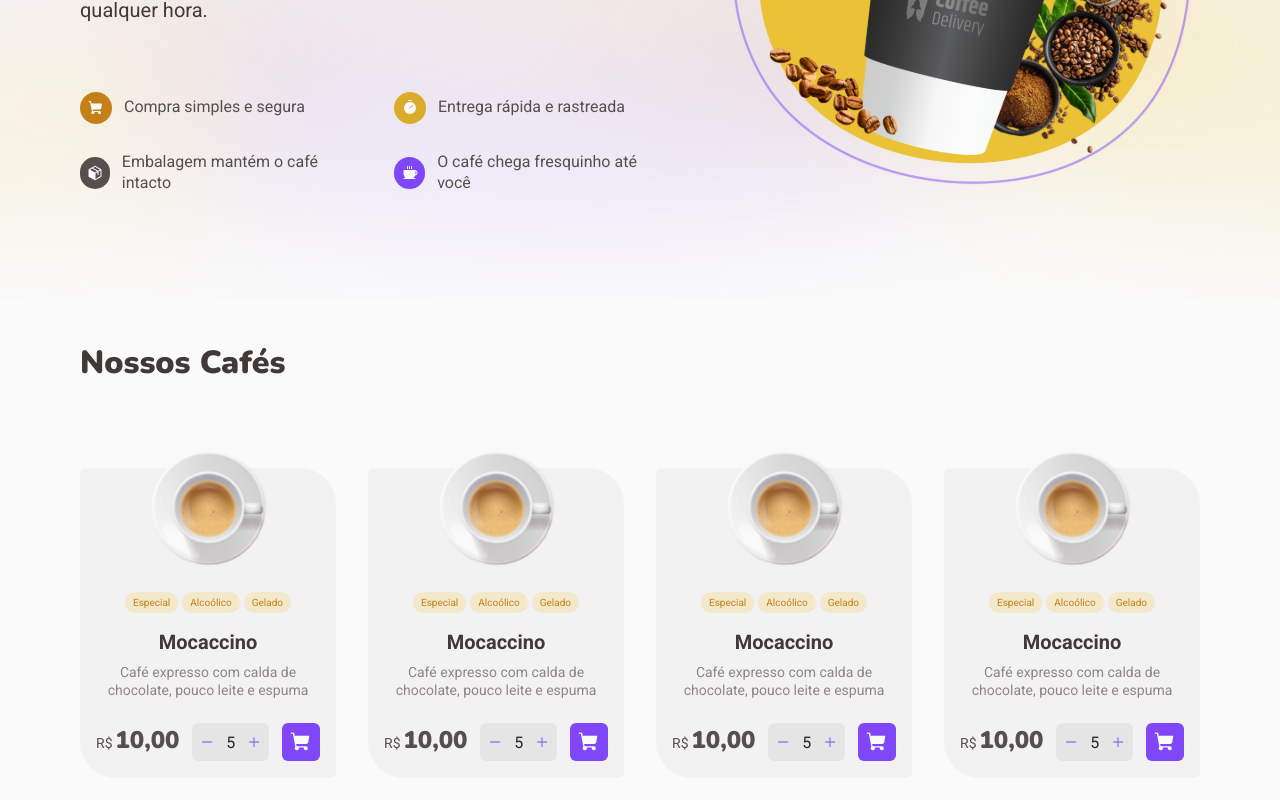
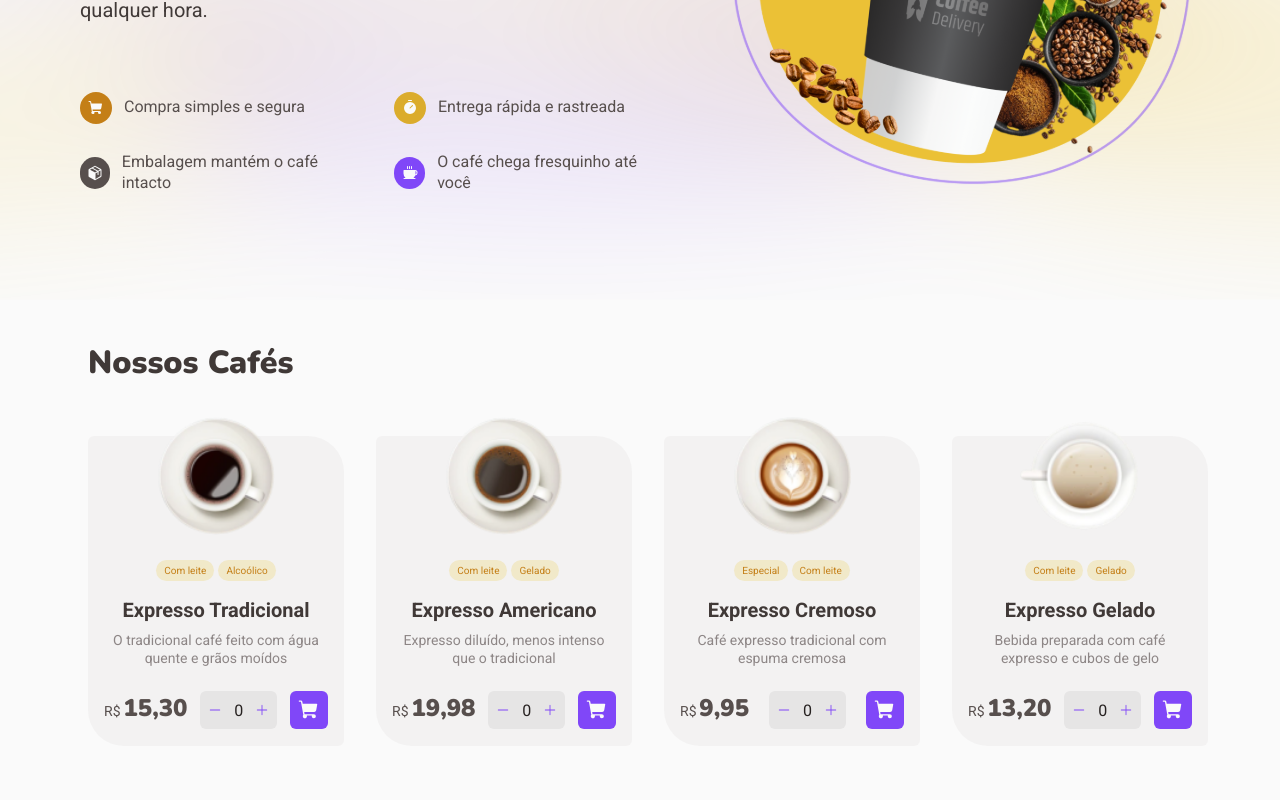
Before and after one commit to ivanvinicius/ignite.coffee, a React (Vite) app: page / in a window 1280 px wide. Shown: the part 342-1142 px from the top of the page. After the commit the page ends 1120 px from the top, so only its background shows below. Built offline with nearby package versions, Linux system fonts and the light colour scheme.

Commit message:
feat: Flat list

```diff
--- a/index.html
+++ b/index.html
@@ -2,9 +2,9 @@
 <html lang="en">
   <head>
     <meta charset="UTF-8" />
-    <link rel="preconnect" href="https://fonts.googleapis.com">
-    <link rel="preconnect" href="https://fonts.gstatic.com" crossorigin>
-    <link href="https://fonts.googleapis.com/css2?family=Nunito:wght@700;900&family=Roboto:wght@400;700&display=swap" rel="stylesheet">
+    <link rel="preconnect" href="https://fonts.googleapis.com" />
+    <link rel="preconnect" href="https://fonts.gstatic.com" crossOrigin="true" />
+    <link href="https://fonts.googleapis.com/css2?family=Nunito:wght@700;900&family=Roboto:wght@400;700&display=swap" rel="stylesheet" />
 
     <link rel="icon" type="image/png" href="/favicon.png" />
     <meta name="viewport" content="width=device-width, initial-scale=1.0" />
--- a/src/components/Card/index.tsx
+++ b/src/components/Card/index.tsx
@@ -1,7 +1,5 @@
 import { Minus, Plus, ShoppingCart } from 'phosphor-react'
 import { NavLink } from 'react-router-dom'
-
-import { cups } from '../../utils/cups'
 
 import { ExtraBadge } from './ExtraBadge'
 import {
@@ -15,40 +13,49 @@ import {
   Cart
 } from './styles'
 
-export function Card() {
-  const cup = cups[8]
+interface Props {
+  data: {
+    id: string
+    image: string
+    title: string
+    description: string
+    price: number
+    extras: string[]
+  }
+}
 
-  const price = new Intl.NumberFormat('pt-BR', {
-    style: 'currency',
-    currency: 'BRL'
-  })
-    .format(cup.price)
-    .replace('R$', '')
-
+export function Card({ data }: Props) {
   return (
-    <CardContainer title={cup.title}>
-      <CupImage src={cup.image} alt={cup.title} />
+    <CardContainer title={data.title}>
+      <CupImage src={data.image} alt={data.title} />
       <ExtraBadgesContainer>
-        {cup.extras.map((extra) => (
+        {data.extras.map((extra) => (
           <ExtraBadge key={extra} description={extra} />
         ))}
       </ExtraBadgesContainer>
       <Infos>
-        <strong>{cup.title}</strong>
-        <span>{cup.description}</span>
+        <strong>{data.title}</strong>
+        <span>{data.description}</span>
       </Infos>
 
       <BuyInfos>
         <Price>
           <span>R$</span>
-          <strong>{price}</strong>
+          <strong>
+            {new Intl.NumberFormat('pt-BR', {
+              style: 'currency',
+              currency: 'BRL'
+            })
+              .format(data.price)
+              .replace('R$', '')}
+          </strong>
         </Price>
 
         <CartActions>
           <button title="Remover uma unidade do carrinho">
             <Minus size={14} weight="fill" />
           </button>
-          <span>5</span>
+          <span>0</span>
           <button title="Adicionar uma unidade ao carrinho">
             <Plus size={14} weight="fill" />
           </button>
--- a/src/components/Card/styles.ts
+++ b/src/components/Card/styles.ts
@@ -9,7 +9,9 @@ export const CardContainer = styled('div', {
   width: '256px',
   height: '310px',
   borderRadius: '$6 $36 $6 $36',
-  background: '$card'
+  background: '$card',
+  scrollSnapAlign: 'start',
+  scrollSnapStop: 'normal'
 })
 
 export const CupImage = styled('img', {
--- a/src/components/Header/styles.ts
+++ b/src/components/Header/styles.ts
@@ -8,7 +8,11 @@ export const Nav = styled('nav', {
   display: 'flex',
   alignItems: 'center',
   justifyContent: 'space-between',
-  padding: '$32 $16'
+  padding: '$32 $16',
+
+  '@tablet': {
+    padding: '$32 0'
+  }
 })
 
 export const Info = styled('div', {
--- a/src/components/LayoutGrid/styles.ts
+++ b/src/components/LayoutGrid/styles.ts
@@ -4,7 +4,7 @@ export const LayoutGridContainer = styled('div', {
   width: '100%',
   maxWidth: '1120px',
   margin: '0 auto',
-  // background: 'rgba(50, 50, 50, 0.03)',
+  // background: 'rgba(99, 255, 99, 0.08)',
 
   '@tablet': {
     width: '90%'
--- /dev/null
+++ b/src/components/List/Flat/index.tsx
@@ -0,0 +1,9 @@
+import { FlatContainer } from './styles'
+
+interface Props {
+  children: React.ReactNode
+}
+
+export function Flat({ children }: Props) {
+  return <FlatContainer className="hScrollbar">{children}</FlatContainer>
+}
--- /dev/null
+++ b/src/components/List/Flat/styles.ts
@@ -0,0 +1,12 @@
+import { styled } from '../../../styles/theme'
+
+export const FlatContainer = styled('div', {
+  padding: '$32 0',
+  width: '100%',
+  height: '100%',
+  display: 'flex',
+  alignItems: 'center',
+  gap: '$32',
+  overflowX: 'auto',
+  scrollSnapType: 'x mandatory'
+})
--- a/src/pages/Dashboard/index.tsx
+++ b/src/pages/Dashboard/index.tsx
@@ -2,7 +2,9 @@ import { ShoppingCart, Timer, Package, Coffee } from 'phosphor-react'
 
 import Banner from '../../assets/banner.svg'
 import { LayoutGrid } from '../../components/LayoutGrid'
+import { Flat } from '../../components/List/Flat'
 import { Card } from '../../components/Card'
+import { cups } from '../../utils/cups'
 
 import { Badge } from './components/Badge'
 import {
@@ -61,11 +63,11 @@ export function Dashboard() {
           <h3>Nossos Cafés</h3>
 
           <List>
-            <Card />
-            <Card />
-            <Card />
-            <Card />
-            <Card />
+            <Flat>
+              {cups.map((cup) => (
+                <Card key={cup.id} data={cup} />
+              ))}
+            </Flat>
           </List>
         </LayoutGrid>
       </CafesContainer>
--- a/src/pages/Dashboard/styles.ts
+++ b/src/pages/Dashboard/styles.ts
@@ -7,7 +7,11 @@ export const Billboard = styled('div', {
   minHeight: '544px',
   backgroundImage: `url(${Background})`,
   backgroundRepeat: 'no-repeat',
-  backgroundPosition: 'center'
+  backgroundPosition: 'center',
+
+  '@tablet': {
+    padding: '$64 0'
+  }
 })
 
 export const Brand = styled('div', {
@@ -61,6 +65,7 @@ export const Badges = styled('div', {
 export const CafesContainer = styled('div', {
   marginTop: '$32',
   display: 'flex',
+  padding: '0 0 0 $16',
 
   h3: {
     fontSize: '$32',
@@ -68,33 +73,18 @@ export const CafesContainer = styled('div', {
     fontWeight: '$900',
     color: '$subtitle',
     lineHeight: '$130'
+  },
+
+  '@tablet': {
+    padding: '0'
   }
 })
 
 export const List = styled('div', {
-  marginTop: 'calc($32 + 20px)',
+  marginTop: '20px',
   width: '100%',
-  maxWidth: '1120px',
-  display: 'flex',
-  gap: '$32',
-  overflowX: 'auto',
-  padding: '$32 0',
-  borderRadius: '$6',
-
-  '&::-webkit-scrollbar': {
-    height: '0.5rem',
-    background: '$card',
-    borderRadius: '$full'
-  },
-
-  '&::-webkit-scrollbar-thumb': {
-    background: '$purpleLight',
-    borderRadius: '$full'
-  },
 
   '@tablet': {
-    '&::-webkit-scrollbar': {
-      display: 'none'
-    }
+    width: '105.4%'
   }
 })
--- a/src/styles/global.ts
+++ b/src/styles/global.ts
@@ -31,5 +31,24 @@ export const globalStyles = globalCss({
     '@tablet': {
       fontSize: '87.5%'
     }
+  },
+
+  '.hScrollbar': {
+    '&::-webkit-scrollbar': {
+      height: '0.5rem',
+      background: '$card',
+      borderRadius: '$full'
+    },
+
+    '&::-webkit-scrollbar-thumb': {
+      background: '$yellowLight',
+      borderRadius: '$full'
+    },
+
+    '@tablet': {
+      '&::-webkit-scrollbar': {
+        display: 'none'
+      }
+    }
   }
 })
```
